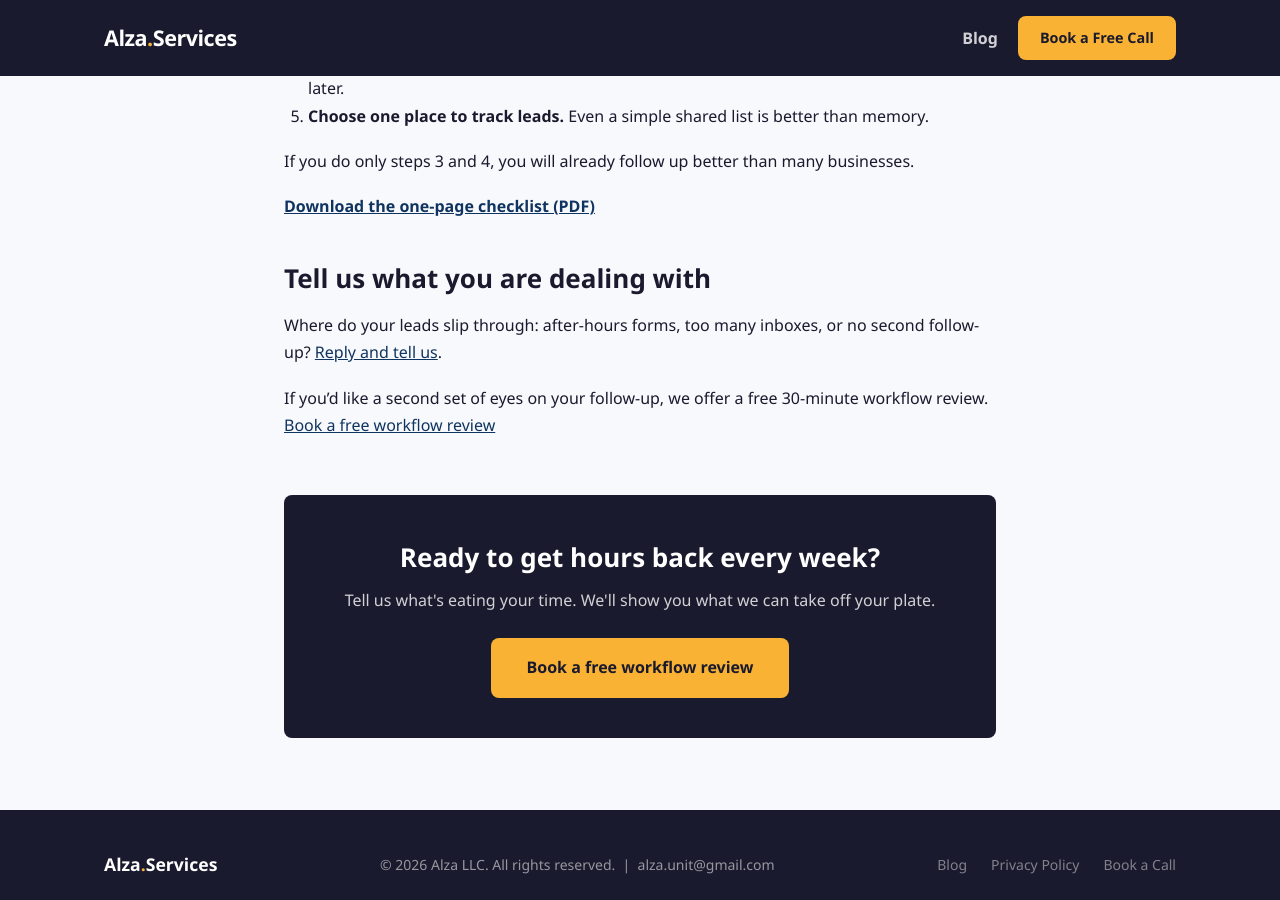
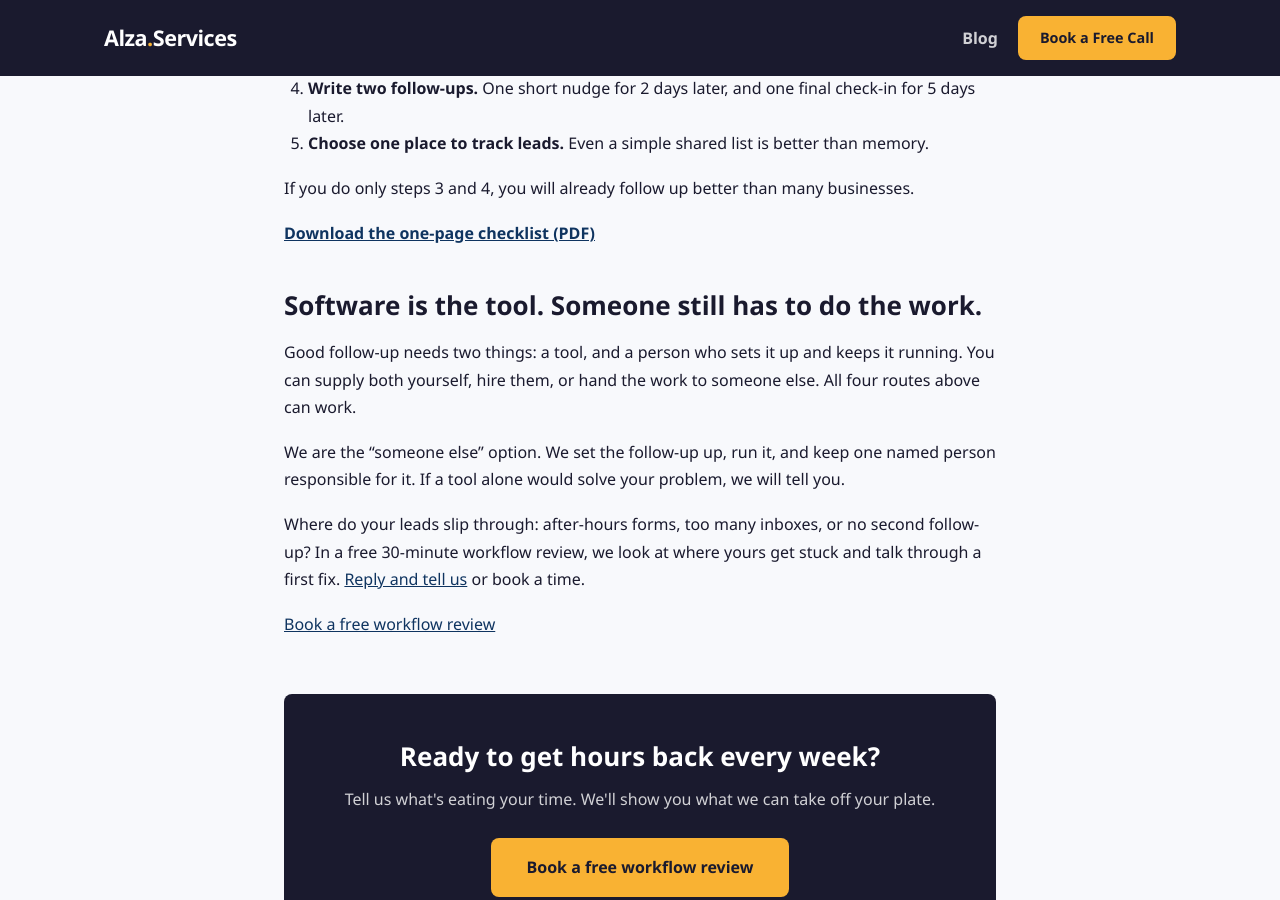
Before and after one commit to getsapalacios/alzallc.com, a Jekyll site: the page built from _posts/2026-11-09-lead-follow-up-inbox.md, in a window 1280 px wide and 900 px high, scrolled down 4245 px. Built offline with Jekyll 4.4.1, drawn with Linux system fonts in a browser that asks for light colours; some of the changed text lies outside the part shown.

Commit message:
Blog: lead follow-up post goes first (Nov 9) with closing on tool vs. doer; hold property-manager post
- git mv lead post to 2026-11-09, front-matter date 2026-11-09 06:00 -0600, permalink unchanged
- Label the 7:40 PM example illustrative; new close built on "Software is the tool. Someone still has to do the work."; ends at the booking link
- Property-manager post: say plainly we do not manage properties, frame for property managers and landlords; published: false so it stays off the site, date unchanged

Co-Authored-By: Claude Opus 5.5 <noreply@anthropic.com>

```diff
--- a/_posts/2026-11-17-lead-follow-up-inbox.md
+++ b/_posts/2026-11-09-lead-follow-up-inbox.md
@@ -7,12 +7,12 @@ permalink: /blog/lead-follow-up-inbox/
 image:
   path: /assets/images/blog/lead-follow-up-inbox.png
   alt: "A new website lead getting a reply within 5 minutes"
-date: 2026-11-17 06:00:00 -0600
+date: 2026-11-09 06:00:00 -0600
 ---
 
 # Why leads go cold in your inbox, and how to follow up within 5 minutes without living in email
 
-A new lead fills out your website form at 7:40 PM. You see it the next morning, between two jobs. You reply at lunch. By then, they have already booked with someone else.
+Here is an illustrative example. A new lead fills out your website form at 7:40 PM. You see it the next morning, between two jobs. You reply at lunch. By then, they have already booked with someone else.
 
 That is how many small businesses lose leads. It is not because the price was wrong or the work was worse. It is because someone else answered first.
 
@@ -110,8 +110,12 @@ If you do only steps 3 and 4, you will already follow up better than many busine
 
 **[Download the one-page checklist (PDF)](/assets/downloads/lead-follow-up-inbox-checklist.pdf)**
 
-## Tell us what you are dealing with
+## Software is the tool. Someone still has to do the work.
 
-Where do your leads slip through: after-hours forms, too many inboxes, or no second follow-up? [Reply and tell us](mailto:alza.unit@gmail.com?subject=Lead%20follow-up).
+Good follow-up needs two things: a tool, and a person who sets it up and keeps it running. You can supply both yourself, hire them, or hand the work to someone else. All four routes above can work.
 
-If you'd like a second set of eyes on your follow-up, we offer a free 30-minute workflow review. [Book a free workflow review](https://cal.com/alza-unit-wz3opc/30min)
+We are the "someone else" option. We set the follow-up up, run it, and keep one named person responsible for it. If a tool alone would solve your problem, we will tell you.
+
+Where do your leads slip through: after-hours forms, too many inboxes, or no second follow-up? In a free 30-minute workflow review, we look at where yours get stuck and talk through a first fix. [Reply and tell us](mailto:alza.unit@gmail.com?subject=Lead%20follow-up) or book a time.
+
+<a href="https://cal.com/alza-unit-wz3opc/30min">Book a free workflow review</a>
```
Also changed, not shown: _posts/2026-11-03-property-manager-tenant-follow-up.md (+2 -1 lines).
